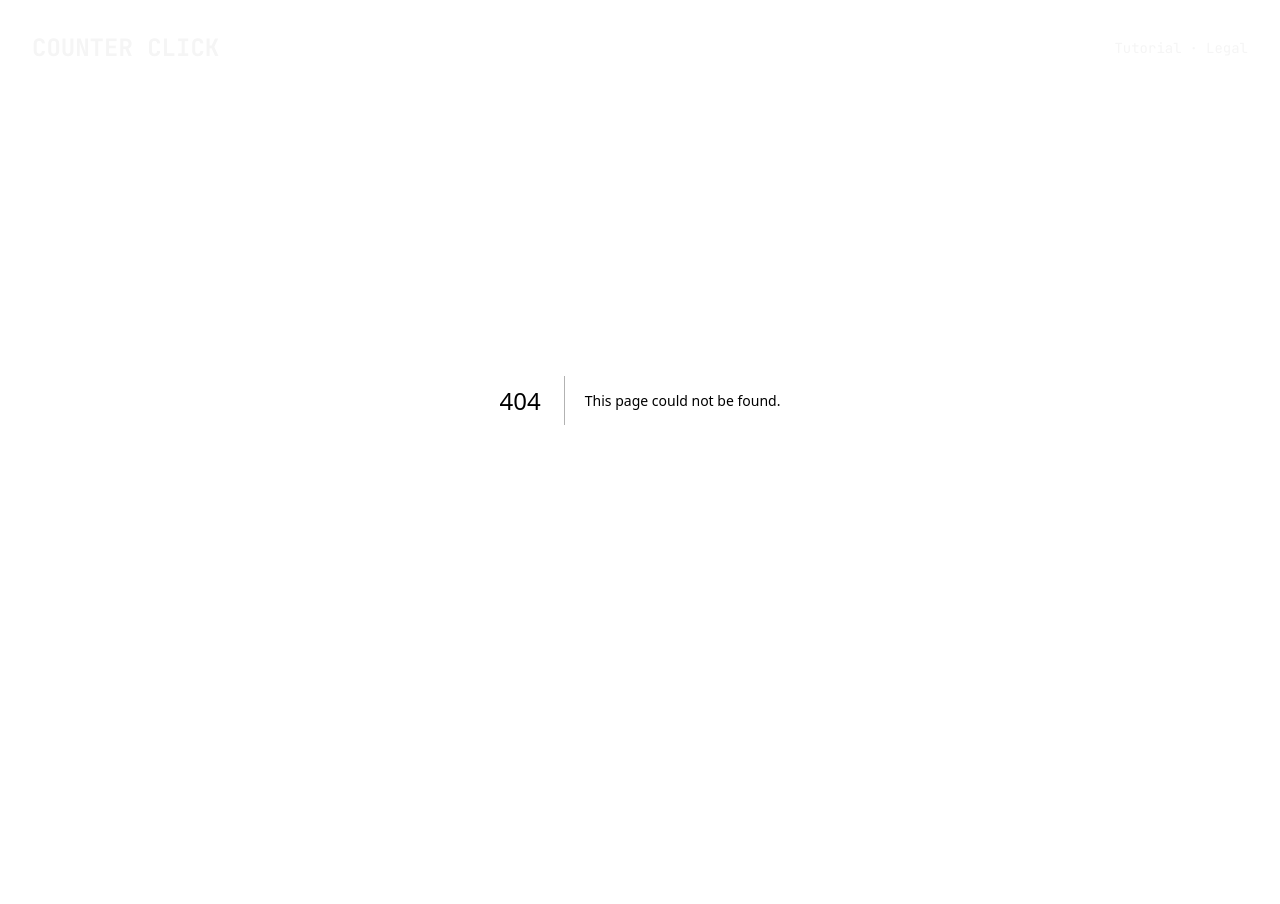
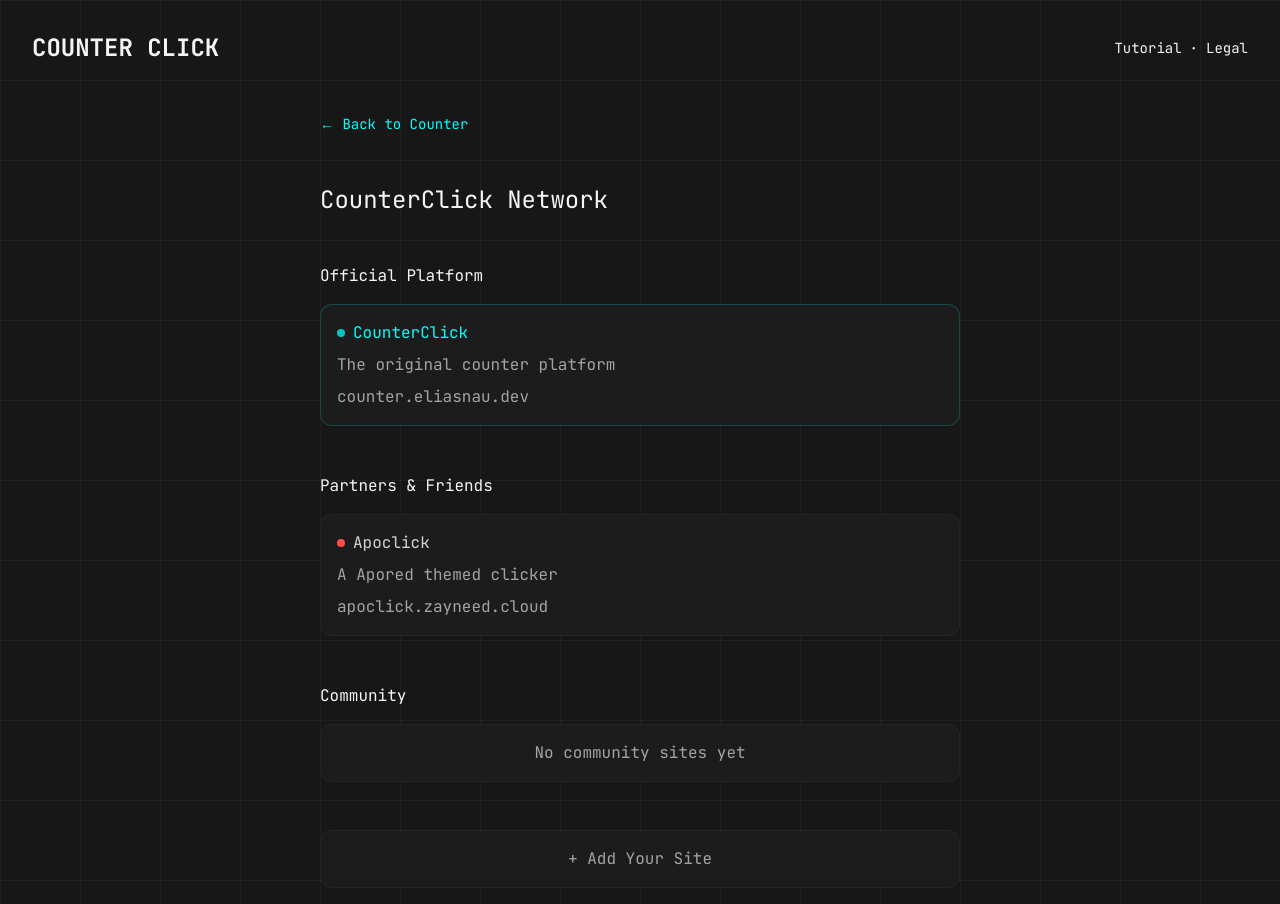
Before and after one commit to eliasnau/counter, a Next.js app: page /partners in a window 1280 px wide. Before the commit this address had no page. Shown: the top 904 px of the page. Before the commit the page ends 800 px from the top, so only its background shows below. Built offline with nearby package versions, Linux system fonts and the light colour scheme.

Commit message:
feat: add API endpoints for Appwrite Database

```diff
--- a/package.json
+++ b/package.json
@@ -13,6 +13,7 @@
     "framer-motion": "^11.0.3",
     "lucide-react": "^0.469.0",
     "next": "15.1.3",
+    "node-appwrite": "^14.1.0",
     "react": "^19.0.0",
     "react-dom": "^19.0.0"
   },
--- /dev/null
+++ b/src/app/api/count/route.ts
@@ -0,0 +1,40 @@
+import { Client, Databases } from 'node-appwrite';
+import { DATABASE_ID, COLLECTION_ID, COUNTER_ID } from '@/lib/appwrite';
+import { NextResponse } from 'next/server';
+
+// Create a new client specifically for server-side API calls using node-appwrite
+const client = new Client()
+  .setEndpoint('https://cloud.appwrite.io/v1')
+  .setProject(process.env.NEXT_PUBLIC_APPWRITE_PROJECT_ID!)
+  .setKey(process.env.APPWRITE_API_KEY!);
+
+const databases = new Databases(client);
+
+export const dynamic = 'force-dynamic';
+
+export async function GET() {
+  try {
+    const document = await databases.getDocument(
+      DATABASE_ID,
+      COLLECTION_ID,
+      COUNTER_ID
+    );
+
+    return NextResponse.json(
+      { count: document.count },
+      {
+        status: 200,
+        headers: {
+          'Access-Control-Allow-Origin': '*',
+          'Cache-Control': 'no-store, max-age=0',
+        }
+      }
+    );
+  } catch (error) {
+    console.error('API Error:', error);
+    return NextResponse.json(
+      { error: 'Failed to fetch counter' },
+      { status: 500 }
+    );
+  }
+}
--- /dev/null
+++ b/src/app/api/realtime/route.ts
@@ -0,0 +1,14 @@
+import { NextResponse } from 'next/server';
+
+// This endpoint will provide the WebSocket URL from Appwrite
+export async function GET() {
+  return NextResponse.json({
+    url: `wss://cloud.appwrite.io/v1/realtime`,
+    projectId: process.env.NEXT_PUBLIC_APPWRITE_PROJECT_ID,
+    channel: `databases.${process.env.DATABASE_ID}.collections.${process.env.COLLECTION_ID}.documents.${process.env.COUNTER_ID}`,
+  }, {
+    headers: {
+      'Access-Control-Allow-Origin': '*',
+    }
+  });
+}
--- /dev/null
+++ b/src/app/partners/page.tsx
@@ -0,0 +1,110 @@
+import Link from "next/link";
+
+const PARTNER_SITES = {
+  official: [
+    {
+      name: "CounterClick",
+      url: "https://counter.eliasnau.dev",
+      description: "The original counter platform",
+      color: "#00FFFF",
+      isPulsing: true,
+    }
+  ],
+  partners: [
+    {
+      name: "Apoclick",
+      url: "https://apoclick.zayneed.cloud",
+      description: "A Apored themed clicker",
+      color: "#FF4D4D",
+    }
+    // Add more partners here
+  ],
+  community: [
+    // Add community sites here
+  ]
+};
+
+export default function Partners() {
+  return (
+    <main className="min-h-screen pt-24 pb-8 bg-grid">
+      <div className="max-w-2xl mx-auto space-y-12 p-4">
+        <div className="w-full">
+          <Link
+            href="/"
+            className="font-mono text-left text-sm text-[#00FFFF] hover:underline"
+          >
+            ← Back to Counter
+          </Link>
+        </div>
+
+        <h1 className="font-mono text-2xl text-neutral-100">
+          CounterClick Network
+        </h1>
+
+        {/* Official Platform */}
+        <div className="w-full flex flex-col gap-4">
+          <h2 className="font-mono text-neutral-100">Official Platform</h2>
+          {PARTNER_SITES.official.map((site) => (
+            <div key={site.url} className="w-full p-4 bg-[#1c1c1c] rounded-xl border border-[#00FFFF]/20">
+              <div className="flex items-center gap-2 mb-2">
+                <div className={`w-2 h-2 rounded-full ${site.isPulsing ? 'animate-pulse' : ''}`}
+                     style={{ backgroundColor: site.color }} />
+                <h3 className="font-mono text-[#00FFFF]">{site.name}</h3>
+              </div>
+              <p className="font-mono text-neutral-400 mb-2">{site.description}</p>
+              <a
+                href={site.url}
+                target="_blank"
+                rel="noopener noreferrer"
+                className="font-mono text-neutral-400 hover:text-neutral-300 transition-colors"
+              >
+                {site.url.replace('https://', '')}
+              </a>
+            </div>
+          ))}
+        </div>
+
+        {/* Partners & Friends */}
+        <div className="w-full flex flex-col gap-4">
+          <h2 className="font-mono text-neutral-100">Partners & Friends</h2>
+          {PARTNER_SITES.partners.map((site) => (
+            <div key={site.url} className="w-full p-4 bg-[#1c1c1c] rounded-xl border border-white/[0.04] hover:border-[#00FFFF]/10 transition-colors">
+              <div className="flex items-center gap-2 mb-2">
+                <div className="w-2 h-2 rounded-full" style={{ backgroundColor: site.color }} />
+                <h3 className="font-mono text-neutral-300">{site.name}</h3>
+              </div>
+              <p className="font-mono text-neutral-400 mb-2">{site.description}</p>
+              <a
+                href={site.url}
+                target="_blank"
+                rel="noopener noreferrer"
+                className="font-mono text-neutral-400 hover:text-neutral-300 transition-colors"
+              >
+                {site.url.replace('https://', '')}
+              </a>
+            </div>
+          ))}
+        </div>
+
+        {/* Community */}
+        <div className="w-full flex flex-col gap-4">
+          <h2 className="font-mono text-neutral-100">Community</h2>
+          <div className="w-full p-4 bg-[#1c1c1c] rounded-xl border border-white/[0.04] text-center">
+            <p className="font-mono text-neutral-400">No community sites yet</p>
+          </div>
+        </div>
+
+        {/* Add Partner Button */}
+        <a
+          href="mailto:your@email.com?subject=CounterClick%20Partnership"
+          className="block w-full p-4 bg-[#1c1c1c] rounded-xl border border-white/[0.04]
+                   hover:bg-[#252525] hover:border-[#00FFFF]/10
+                   transition-all duration-200 text-center
+                   font-mono text-neutral-400 hover:text-neutral-300"
+        >
+          + Add Your Site
+        </a>
+      </div>
+    </main>
+  );
+}
--- a/src/components/Counter.tsx
+++ b/src/components/Counter.tsx
@@ -5,6 +5,7 @@ import { NumberColumn } from './NumberColumn';
 import { CooldownBar } from './CooldownBar';
 import { ActionGrid } from './ActionGrid';
 import { anonymousLogin, incrementCounter, getCounter, subscribeToCounter } from '@/lib/appwrite';
+import { PoweredByBadge } from './PoweredByBadge';
 
 export function Counter() {
   const [count, setCount] = useState(0);
@@ -16,7 +17,25 @@ export function Counter() {
   const [isRequesting, setIsRequesting] = useState(false);
   const [demotivationalMessage, setDemotivationalMessage] = useState<{id: number, text: string, isLeaving: boolean} | null>(null);
   let messageId = 0;
-  const digits = count.toString().padStart(7, '0').split('');
+
+  useEffect(() => {
+    const initializeCounter = async () => {
+      try {
+        const response = await fetch('/api/count');
+        const data = await response.json();
+
+        if (data.count !== undefined) {
+          setCount(data.count);
+        }
+      } catch (error) {
+        console.error('Failed to fetch initial count:', error);
+      } finally {
+        setIsLoading(false);
+      }
+    };
+
+    initializeCounter();
+  }, []);
 
   const demotivationalMessagesList = [
     "Each click brings you closer to existential dread.",
@@ -144,28 +163,33 @@ export function Counter() {
   const isDisabled = isButtonDisabled || isLoading || isRequesting;
 
   return (
+    <>
       <div className="min-h-screen bg-[#171717] flex items-center justify-center bg-grid">
         <div className="flex flex-col items-center space-y-8">
-        {demotivationalMessage && (
-          <div
-            key={`message-${demotivationalMessage.id}`}
-            className={`max-w-md px-4 py-3 bg-[#1c1c1c] rounded-xl border border-white/[0.04] ${
-              demotivationalMessage.isLeaving ? 'animate-fade-out-up' : 'animate-fade-in-down'
-            }`}
-          >
-            <p className="text-center font-mono text-red-500 text-sm">
-              {demotivationalMessage.text}
-            </p>
-          </div>
-        )}
-
+          {isLoading ? (
+            // Loading state
             <div className="bg-[#1c1c1c] p-8 rounded-2xl border border-white/[0.04]">
               <div className="flex gap-1">
-            {digits.map((digit, idx) => (
-              <NumberColumn key={idx} digit={digit} />
+                {Array(7).fill(0).map((_, idx) => (
+                  <div
+                    key={idx}
+                    className="w-12 h-16 bg-[#1c1c1c] rounded-lg border border-white/[0.04] flex items-center justify-center"
+                  >
+                    <div className="w-2 h-2 bg-[#00FFFF] rounded-full animate-pulse" />
+                  </div>
                 ))}
               </div>
             </div>
+          ) : (
+            // Normal counter display
+            <div className="bg-[#1c1c1c] p-8 rounded-2xl border border-white/[0.04]">
+              <div className="flex gap-1">
+                {count.toString().padStart(7, '0').split('').map((digit, idx) => (
+                  <NumberColumn key={`digit-${idx}`} digit={digit} />
+                ))}
+              </div>
+            </div>
+          )}
 
           <div className="w-full space-y-4">
             <div className="text-sm text-neutral-600 flex justify-between">
@@ -179,5 +203,8 @@ export function Counter() {
           </div>
         </div>
       </div>
+
+      <PoweredByBadge type='partners'/>
+    </>
   );
 }
--- /dev/null
+++ b/src/components/PoweredByBadge.tsx
@@ -0,0 +1,50 @@
+'use client'
+
+import { JetBrains_Mono } from "next/font/google";
+import { Users } from 'lucide-react';
+
+const jetbrainsMono = JetBrains_Mono({
+  subsets: ["latin"],
+  weight: ["400", "700"],
+});
+
+interface PoweredByBadgeProps {
+  type: 'powered' | 'partners';
+}
+
+export function PoweredByBadge({ type }: PoweredByBadgeProps) {
+  if (type === 'partners') {
+    return (
+      <a
+        href="/partners"
+        className={`${jetbrainsMono.className} fixed bottom-4 right-4 px-3 py-2 bg-[#1c1c1c] rounded-lg border border-white/[0.04]
+                 flex items-center gap-2 hover:bg-[#252525] hover:border-[#00FFFF]/10
+                 transition-all duration-200 group shadow-lg backdrop-blur-sm
+                 transform-gpu hover:translate-y-[-2px]`}
+      >
+        <Users size={14} className="text-[#00FFFF]" />
+        <span className="text-xs text-neutral-400 group-hover:text-neutral-300">
+          Partner Sites
+        </span>
+      </a>
+    );
+  }
+
+  return (
+    <a
+      href="https://counterclick.eliasnau.dev"
+      target="_blank"
+      rel="noopener noreferrer"
+      className={`${jetbrainsMono.className} fixed bottom-4 right-4 px-3 py-2 bg-[#1c1c1c] rounded-lg border border-white/[0.04]
+               flex items-center gap-2 hover:bg-[#252525] hover:border-[#00FFFF]/10
+               transition-all duration-200 group shadow-lg backdrop-blur-sm
+               transform-gpu hover:translate-y-[-2px]`}
+    >
+      <div className="w-2 h-2 bg-[#00FFFF] rounded-full animate-pulse
+                    group-hover:animate-[pulse_0.75s_ease-in-out_infinite]" />
+      <span className="text-xs text-neutral-400 group-hover:text-neutral-300">
+        Powered by <span className="text-[#00FFFF] group-hover:text-[#40FFFF]">CounterClick</span>
+      </span>
+    </a>
+  );
+}
```
Also changed, not shown: 1 other file (tests, documents, lock files or other folders). Lines whose indentation alone changed are shown as unchanged.
